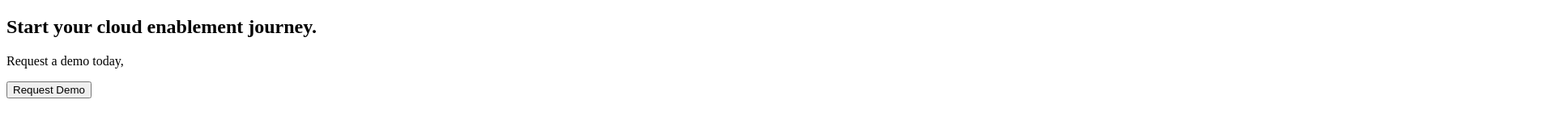
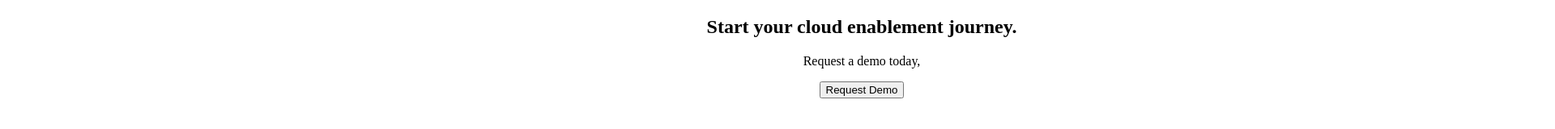
Before and after one commit to gprva/work-2, a plain HTML site: page index.html in a window 1280 px wide. Shown: the top 160 px of the page at 81% size, 1920 px wide, since content can reach past the window. Drawn offline with Linux system fonts and the light colour scheme.

Commit message:
styled fin_txt

```diff
--- a/style.css
+++ b/style.css
@@ -38,3 +38,9 @@ width: 341px;
     color: #fff;
     border: 2px solid #373736;
 }  */
+
+.fin_txt{
+    width: 1330px;
+padding: 0px 391px;
+text-align: center;
+}
```
